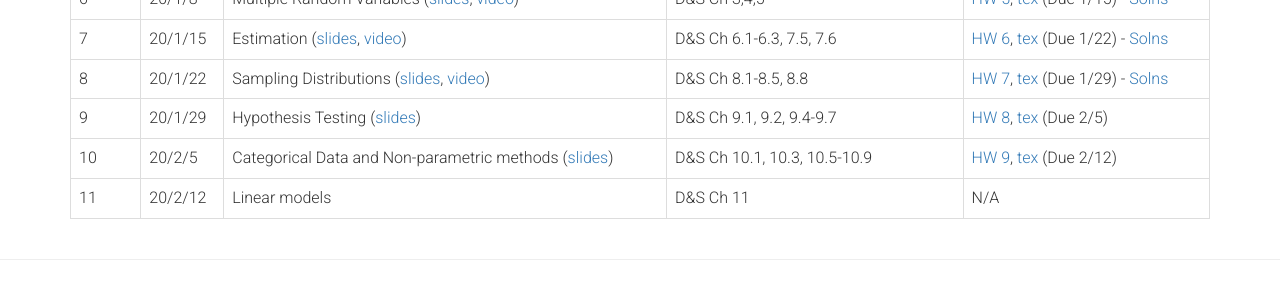
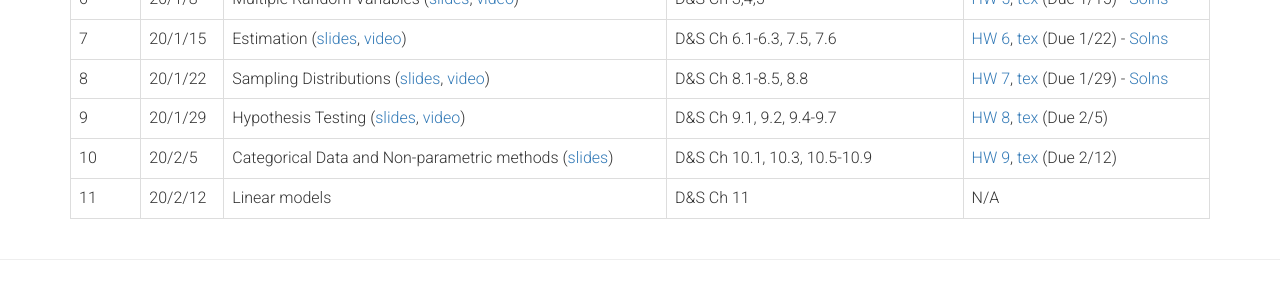
Before and after one commit to talisstats/talisstats.github.io, a Jekyll site: the page syllabus.html, which Jekyll copies as it is, in a window 1280 px wide. Shown: the part 1061-1361 px from the top of the page. Built offline with Jekyll 4.4.1, drawn with Linux system fonts in a browser that asks for light colours; nearby versions of some CDN libraries.

Commit message:
Adds lec9 video link

```diff
--- a/syllabus.html
+++ b/syllabus.html
@@ -195,7 +195,7 @@
     <td>8</td>
     <td>20/1/22 </td>
     <td>
-       Sampling Distributions (<a href="assets/slides/lec8.pdf">slides</a>, <a href=" https://youtu.be/4pLPiiQSmbA">video</a>)
+       Sampling Distributions (<a href="assets/slides/lec8.pdf">slides</a>, <a href="https://youtu.be/4pLPiiQSmbA">video</a>)
     </td>
     <td>
       D&S Ch 8.1-8.5, 8.8
@@ -209,7 +209,7 @@
     <td>9</td>
     <td>20/1/29 </td>
     <td>
-       Hypothesis Testing (<a href="assets/slides/lec9.pdf">slides</a>)
+       Hypothesis Testing (<a href="assets/slides/lec9.pdf">slides</a>, <a href="https://youtu.be/pArPgsHyvjs">video</a>)
     </td>
     <td>
       D&S Ch 9.1, 9.2, 9.4-9.7
```
Also changed, not shown: 2 other files.
